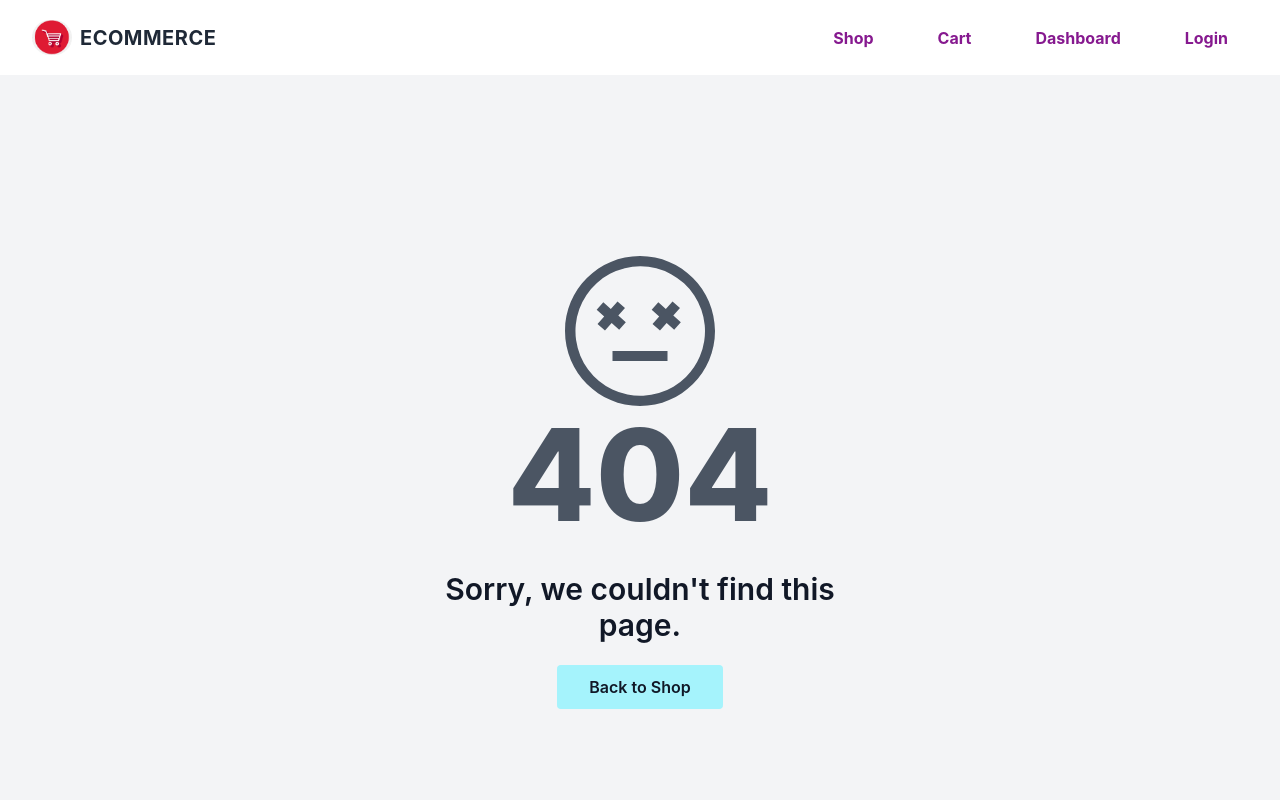
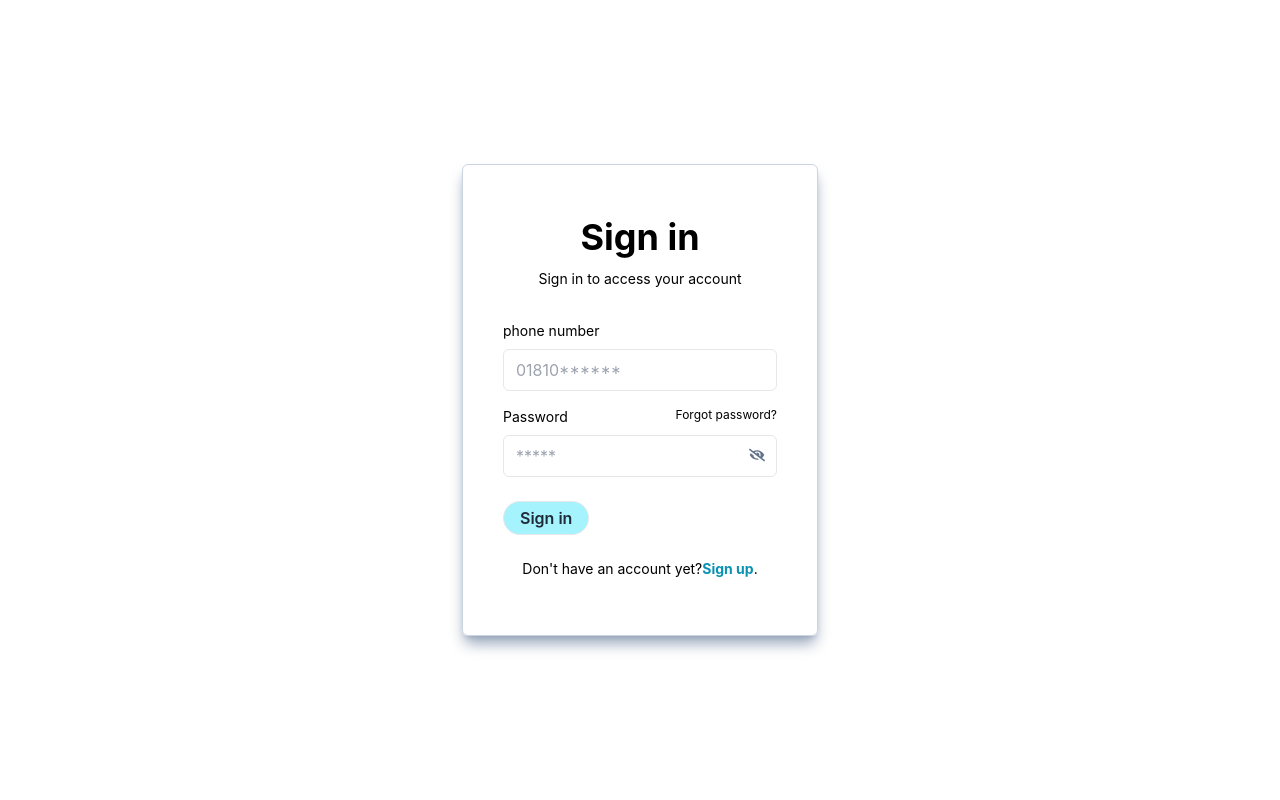
Before and after one commit to shipatulhasan/ecommerce-repliq, a React (Vite) app: page /login in a window 1280 px wide. Shown: the top 800 px of the page. Built offline with nearby package versions, Linux system fonts and the light colour scheme.

Commit message:
registration and login page created

```diff
--- a/package.json
+++ b/package.json
@@ -13,6 +13,7 @@
     "react": "^18.2.0",
     "react-dom": "^18.2.0",
     "react-hot-toast": "^2.4.0",
+    "react-icons": "^4.7.1",
     "react-router-dom": "^6.6.1"
   },
   "devDependencies": {
--- a/src/component/Navbar.jsx
+++ b/src/component/Navbar.jsx
@@ -5,6 +5,7 @@ import useCart from '../hooks/useCart';
 
 const Navbar = () => {
     const [isMenuOpen, setIsMenuOpen] = useState(false)
+
     const menuList = <>
     <NavLink to='/shop'>
       {({ isActive }) => (
@@ -54,7 +55,7 @@ const Navbar = () => {
             </li>
           )}
       </NavLink>  */}
-      <NavLink to='/'>
+      <NavLink to='/login'>
     {({ isActive }) => (
           <li
             className={`${
--- a/src/hooks/useCart.jsx
+++ b/src/hooks/useCart.jsx
@@ -3,13 +3,12 @@ import toast from 'react-hot-toast';
 import { addToDb, getCart } from '../utility/fakeDb';
 
 const useCart = () => {
-
     const [cart,setCart] = useState([])
-    // const [update,setUpdate] = useState(false)
+    const [update,setUpdate] = useState(false)
     useEffect(()=>{
         const savedCart = getCart()
         setCart(savedCart)
-    },[])
+    },[update])
 
     const handleAddToCart = (product)=>{
 
@@ -17,9 +16,9 @@ const useCart = () => {
         const myProduct = {
             name, price,image,id,quantity:1,user:'01819051432'
         }
-
         addToDb(myProduct)
         toast.success('product added successfully')
+        setUpdate(!update)
     }
 
     return {handleAddToCart,cart,setCart}
--- a/src/pages/Cart/CartItem.jsx
+++ b/src/pages/Cart/CartItem.jsx
@@ -19,7 +19,7 @@ const CartItem = ({ product, handleRemoveItem }) => {
               <p className='text-sm text-gray-400'>Quantity: {quantity}</p>
             </div>
             <div className='text-right'>
-              <p className='text-lg font-semibold'>{price}$</p>
+              <p className='text-lg font-semibold'>${price}</p>
               <p className='text-sm text-gray-600'>
                 Total: ${price * quantity}
               </p>
--- /dev/null
+++ b/src/pages/Forms/Login.jsx
@@ -0,0 +1,96 @@
+import React, { useState } from "react";
+import { Link } from "react-router-dom";
+import { FaEye, FaEyeSlash } from "react-icons/fa";
+
+const Login = () => {
+  const [isOpen, setIsOpen] = useState(false);
+  const handleSubmit = (e) => {
+    e.preventDefault();
+    const form = e.target;
+    const phone = form.phone.value;
+    const pass = form.password.value;
+    console.log(phone, pass);
+  };
+  return (
+    <div className="grid place-content-center min-h-screen h-full">
+      <div className="flex flex-col border border-slate-300 shadow-lg shadow-slate-400 max-w-md p-6 rounded-md sm:p-10 dark:bg-gray-900 dark:text-gray-100">
+        <div className="mb-8 text-center">
+          <h1 className="my-3 text-4xl font-bold">Sign in</h1>
+          <p className="text-sm dark:text-gray-400">
+            Sign in to access your account
+          </p>
+        </div>
+        <form
+          onSubmit={handleSubmit}
+          action=""
+          className="space-y-6 ng-untouched ng-pristine ng-valid"
+        >
+          <div className="space-y-4">
+            <div>
+              <label htmlFor="phone" className="block mb-2 text-sm">
+                phone number
+              </label>
+              <input
+                type="text"
+                name="phone"
+                id="phone"
+                placeholder="01810******"
+                className="w-full px-3 py-2 border rounded-md dark:border-gray-700 dark:bg-gray-900 dark:text-gray-100"
+              />
+            </div>
+            <div>
+              <div className="flex justify-between mb-2">
+                <label htmlFor="password" className="text-sm">
+                  Password
+                </label>
+                <Link
+                  to="/forget-pass"
+                  className="text-xs hover:underline dark:text-gray-400"
+                >
+                  Forgot password?
+                </Link>
+              </div>
+              <div className="relative">
+                <input
+                  type={`${isOpen ? "text" : "password"}`}
+                  name="password"
+                  id="password"
+                  placeholder="*****"
+                  className="w-full px-3 py-2 border rounded-md dark:border-gray-700 dark:bg-gray-900 dark:text-gray-100"
+                />
+                <div
+                  onClick={() => setIsOpen(!isOpen)}
+                  className="absolute top-3 right-3 text-slate-500 hover:cursor-pointer "
+                >
+                  {isOpen ? <FaEye /> : <FaEyeSlash />}
+                </div>
+              </div>
+            </div>
+          </div>
+          <div className="space-y-2">
+            <div>
+              <button
+                type="submit"
+                className="px-4 py-1 border font-semibold rounded-full hover:bg-cyan-400 bg-cyan-200 text-gray-800"
+              >
+                Sign in
+              </button>
+            </div>
+            <p className="p-4 text-sm text-center dark:text-gray-400">
+              Don't have an account yet?
+              <Link
+                to="/signup"
+                className="hover:underline text-cyan-600 font-bold"
+              >
+                Sign up
+              </Link>
+              .
+            </p>
+          </div>
+        </form>
+      </div>
+    </div>
+  );
+};
+
+export default Login;
--- /dev/null
+++ b/src/pages/Forms/SignUp.jsx
@@ -0,0 +1,78 @@
+import React from 'react';
+import toast from 'react-hot-toast';
+import { Link,useNavigate  } from 'react-router-dom';
+
+const SignUp = () => {
+    const navigate = useNavigate ()
+    const handleSubmit = (e)=>{
+        e.preventDefault()
+        const form = e.target
+        const phone = form.phone.value
+
+        const pass = form.password.value
+        const user = {
+           phone,password:pass,status:true
+        }
+
+        fetch('http://localhost:5000/register',{
+            method:'post',
+            headers:{
+                "content-type":"application/json"
+            },
+            body:JSON.stringify(user)
+
+        })
+        .then(res=>{
+            if(res.status===302){
+                return toast.error('email already exist',{duration:5000})
+            }
+            return res.json()
+        })
+        .then(data=>{
+            if(data.acknowledged){
+                navigate('/login')
+            }
+        })
+        .catch(err=>console.error(err.message))
+
+
+
+        console.log(name,email,pass)
+    }
+    return (
+        <div className='grid place-content-center min-h-screen h-full'>
+
+        <div className="flex flex-col border border-slate-300 shadow-lg shadow-slate-400 max-w-md p-6 rounded-md sm:p-10 dark:bg-gray-900 dark:text-gray-100">
+        <div className="mb-8 text-center">
+            <h1 className="my-3 text-4xl font-bold">Sign up</h1>
+            <p className="text-sm dark:text-gray-400">Create your account</p>
+        </div>
+        <form onSubmit={handleSubmit} action="" className="space-y-6 ng-untouched ng-pristine ng-valid">
+            <div className="space-y-4">
+
+                <div>
+                    <label htmlFor="phone" className="block mb-2 text-sm">Phone number</label>
+                    <input type="text" name="phone" id="phone" placeholder="0181*******" className="w-full px-3 py-2 border rounded-md dark:border-gray-700 dark:bg-gray-900 dark:text-gray-100" />
+                </div>
+                <div>
+                    <div className="flex justify-between mb-2">
+                        <label htmlFor="password" className="text-sm">Password</label>
+                    </div>
+                    <input type="password" name="password" id="password" placeholder="*****" className="w-full px-3 py-2 border rounded-md dark:border-gray-700 dark:bg-gray-900 dark:text-gray-100" />
+                </div>
+            </div>
+            <div className="space-y-2">
+                <div>
+                    <button type="submit" className='px-6 py-2 border font-semibold rounded-full hover:bg-cyan-400 bg-cyan-200 text-gray-800'>Sign up</button>
+                </div>
+                <p className="px-6 text-sm text-center dark:text-gray-400">Already have an account ?
+                    <Link to="/login" className="hover:underline text-fuchsia-800 font-bold">Sign in</Link>.
+                </p>
+            </div>
+        </form>
+    </div>
+        </div>
+    );
+};
+
+export default SignUp;
```
Also changed, not shown: src/Routes/Routes.jsx (+15 -0 lines), 1 other file (tests, documents, lock files or other folders).
